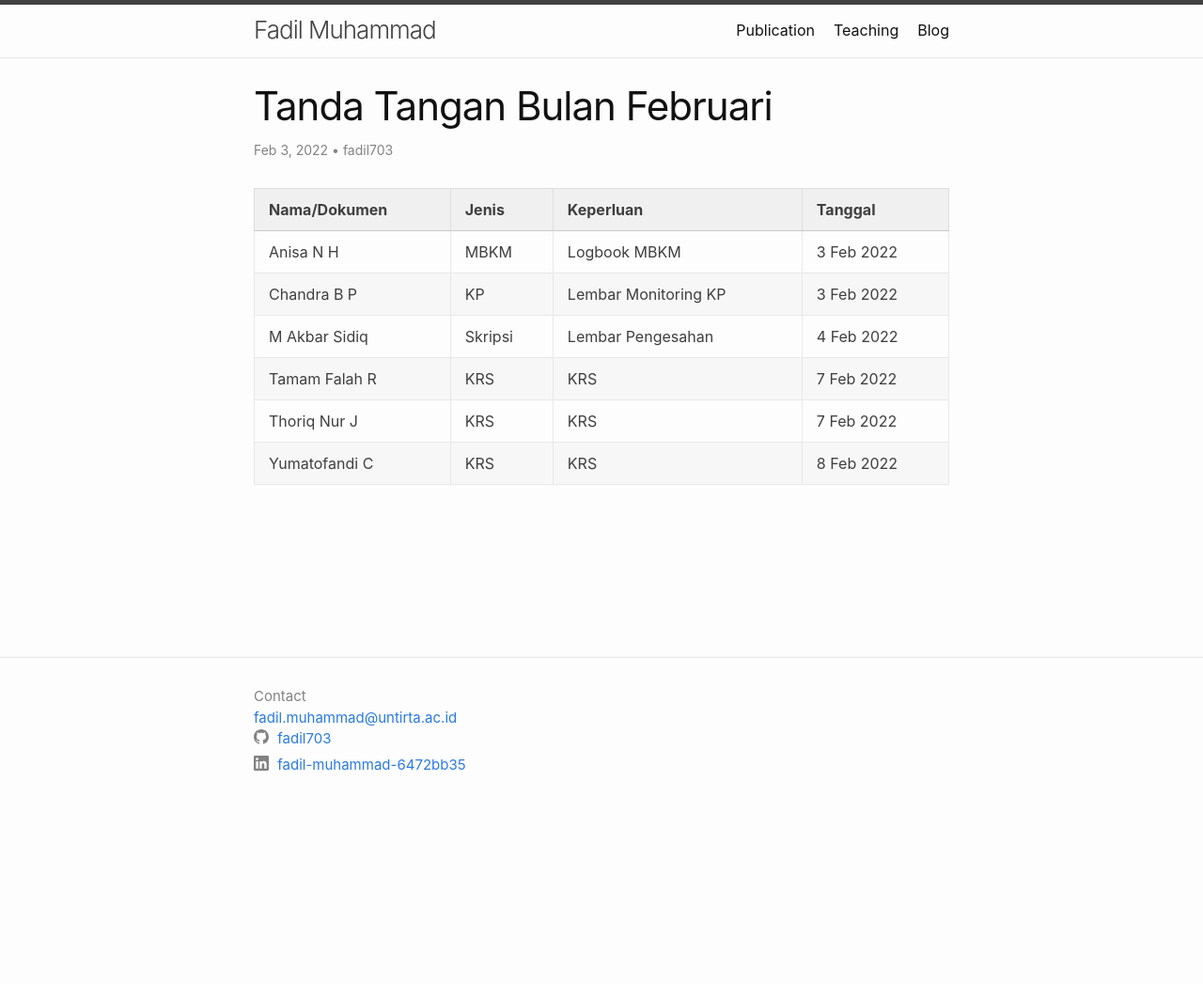
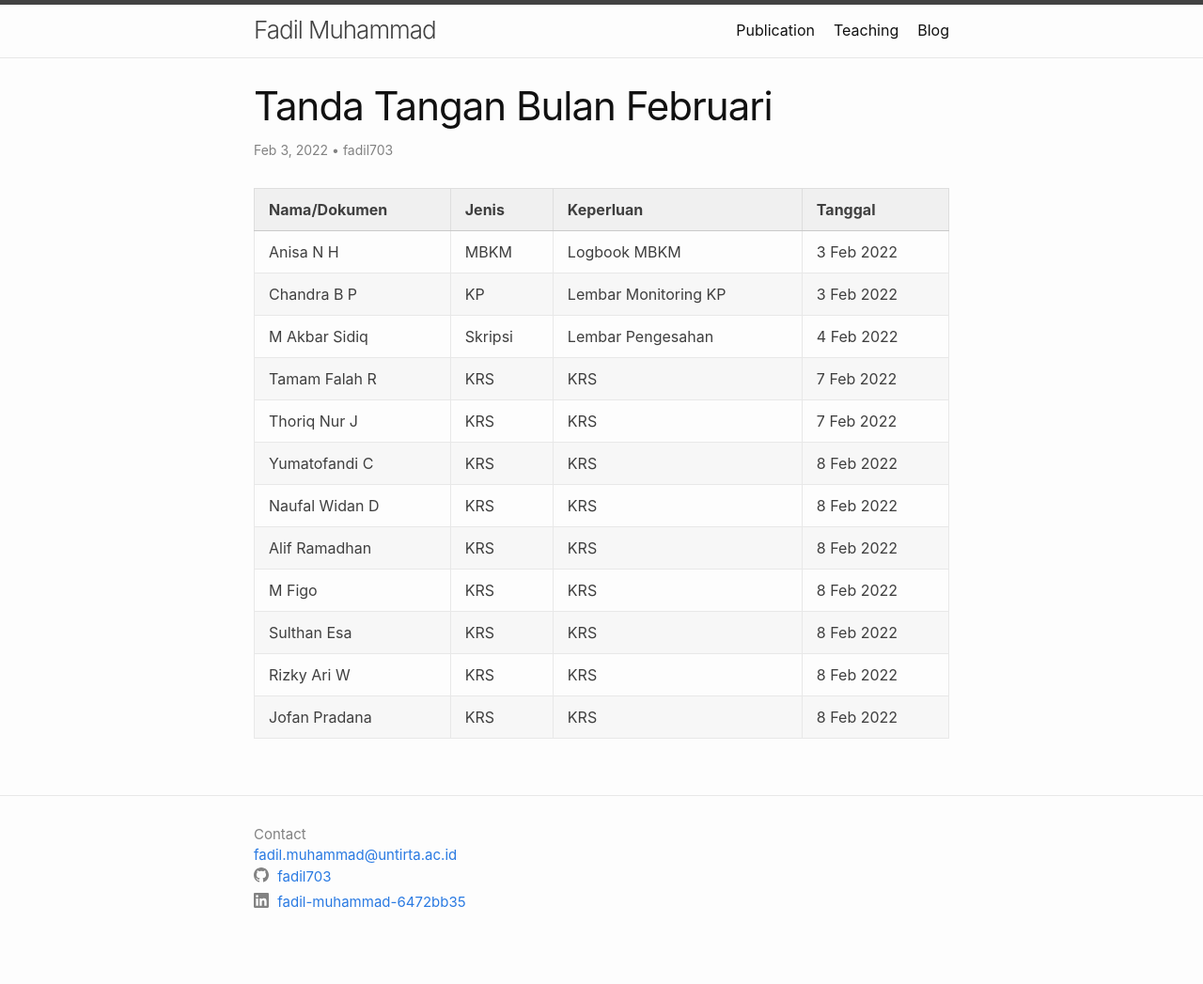
Before and after one commit to fadil703/fadil703.github.io, a Jekyll site: the page built from _posts/2022-02-03-february-signature.markdown, in a window 1280 px wide. Shown: the whole page at 94% size. Built offline with Jekyll 4.4.1, drawn with Linux system fonts in a browser that asks for light colours; before the commit the page ends 900 px from its top, so only the background shows below that.

Commit message:
Update 2022-02-03-february-signature.markdown
update krs

```diff
--- a/_posts/2022-02-03-february-signature.markdown
+++ b/_posts/2022-02-03-february-signature.markdown
@@ -14,3 +14,9 @@ author: "fadil703"
 | Tamam Falah R | KRS   | KRS    | 7 Feb 2022 |
 | Thoriq Nur J | KRS   | KRS    | 7 Feb 2022 |
 | Yumatofandi C | KRS   | KRS    | 8 Feb 2022 |
+| Naufal Widan D | KRS   | KRS    | 8 Feb 2022 |
+| Alif Ramadhan | KRS  | KRS  | 8 Feb 2022 |
+| M Figo    | KRS   | KRS   | 8 Feb 2022    |
+| Sulthan Esa | KRS | KRS | 8 Feb 2022  |
+| Rizky Ari W | KRS | KRS | 8 Feb 2022  |
+| Jofan Pradana | KRS | KRS | 8 Feb 2022  |
```
